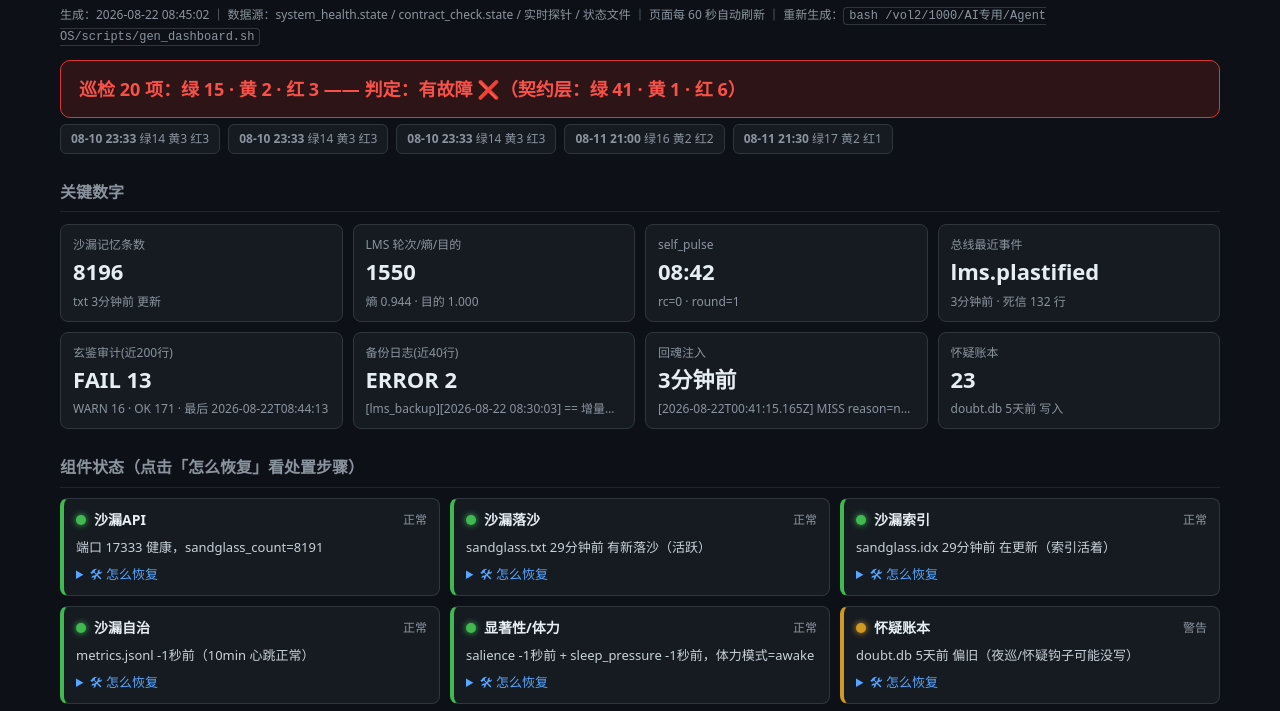
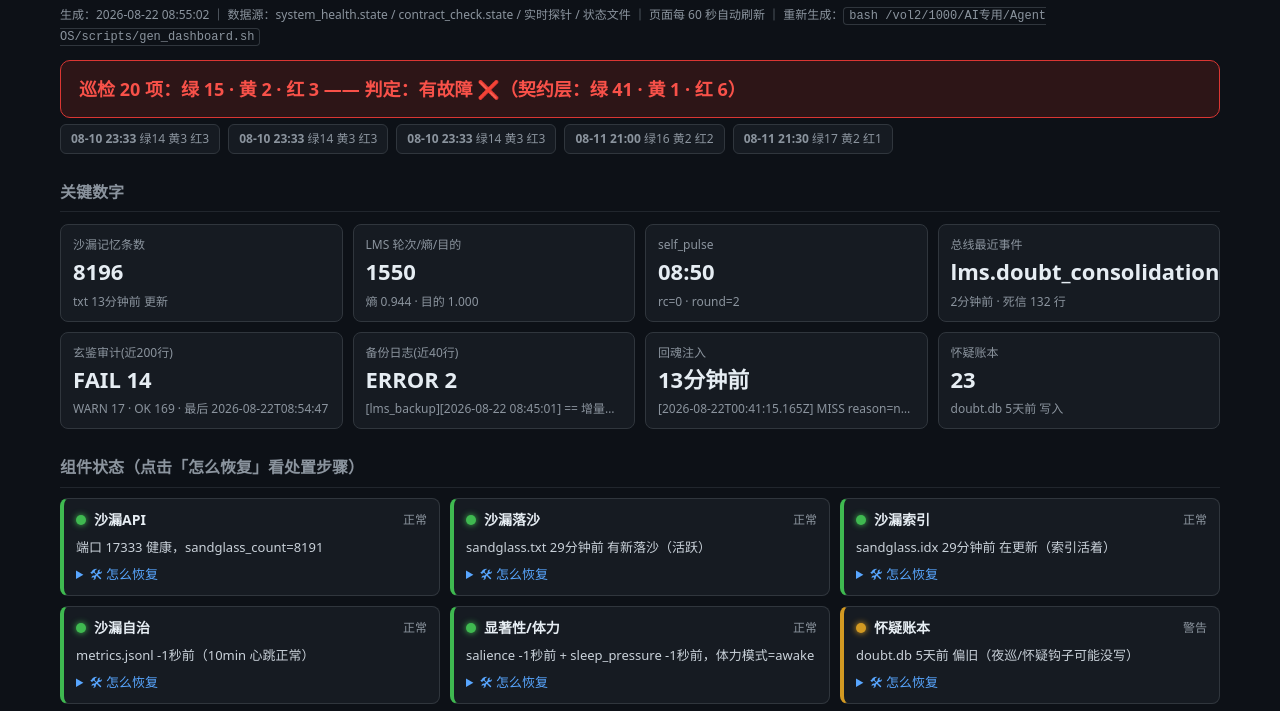
Before and after one commit to tdx1146/agent-os, a plain HTML site: page dashboard.html in a window 1280 px wide. Shown: the part 54-765 px from the top of the page. Drawn offline with Linux system fonts and the light colour scheme.

Commit message:
auto: 2026-08-22 09:00:02 自动提交

```diff
--- a/dashboard.html
+++ b/dashboard.html
@@ -43,19 +43,19 @@ footer { color:#484f58; font-size:12px; margin-top:30px; text-align:center; }
 code { background:#0d1117; border:1px solid #30363d; border-radius:4px; padding:1px 5px; font-size:12px; }
 </style></head><body>
 <h1>🐾 Agent OS 系统健康看板</h1>
-<div class="meta">生成：2026-08-22 08:45:02 ｜ 数据源：system_health.state / contract_check.state / 实时探针 / 状态文件 ｜ 页面每 60 秒自动刷新 ｜ 重新生成：<code>bash /vol2/1000/AI专用/Agent OS/scripts/gen_dashboard.sh</code></div>
+<div class="meta">生成：2026-08-22 08:55:02 ｜ 数据源：system_health.state / contract_check.state / 实时探针 / 状态文件 ｜ 页面每 60 秒自动刷新 ｜ 重新生成：<code>bash /vol2/1000/AI专用/Agent OS/scripts/gen_dashboard.sh</code></div>
 <div class="banner fault">巡检 20 项：绿 15 · 黄 2 · 红 3 —— 判定：有故障 ❌（契约层：绿 41 · 黄 1 · 红 6）</div>
 <div class="hist"><span class="hitem" title="2026-08-10 23:33:20"><b>08-10 23:33</b> 绿14 黄3 红3</span><span class="hitem" title="2026-08-10 23:33:22"><b>08-10 23:33</b> 绿14 黄3 红3</span><span class="hitem" title="2026-08-10 23:33:28"><b>08-10 23:33</b> 绿14 黄3 红3</span><span class="hitem" title="2026-08-11 21:00:02"><b>08-11 21:00</b> 绿16 黄2 红2</span><span class="hitem" title="2026-08-11 21:30:02"><b>08-11 21:30</b> 绿17 黄2 红1</span></div>
 <h2>关键数字</h2>
 
 <div class="keynums">
-  <div class="k"><span class="kl">沙漏记忆条数</span><span class="kv">8196</span><span class="ks">txt 3分钟前 更新</span></div>
+  <div class="k"><span class="kl">沙漏记忆条数</span><span class="kv">8196</span><span class="ks">txt 13分钟前 更新</span></div>
   <div class="k"><span class="kl">LMS 轮次/熵/目的</span><span class="kv">1550</span><span class="ks">熵 0.944 · 目的 1.000</span></div>
-  <div class="k"><span class="kl">self_pulse</span><span class="kv">08:42</span><span class="ks">rc=0 · round=1</span></div>
-  <div class="k"><span class="kl">总线最近事件</span><span class="kv">lms.plastified</span><span class="ks">3分钟前 · 死信 132 行</span></div>
-  <div class="k"><span class="kl">玄鉴审计(近200行)</span><span class="kv">FAIL 13</span><span class="ks">WARN 16 · OK 171 · 最后 2026-08-22T08:44:13</span></div>
-  <div class="k"><span class="kl">备份日志(近40行)</span><span class="kv">ERROR 2</span><span class="ks">[lms_backup][2026-08-22 08:30:03] == 增量镜像完成：593 个文件，1659305149 字节，耗时 2s ==</span></div>
-  <div class="k"><span class="kl">回魂注入</span><span class="kv">3分钟前</span><span class="ks">[2026-08-22T00:41:15.165Z] MISS reason=no-injectable-context（明细见同文件内 MISS 记录）</span></div>
+  <div class="k"><span class="kl">self_pulse</span><span class="kv">08:50</span><span class="ks">rc=0 · round=2</span></div>
+  <div class="k"><span class="kl">总线最近事件</span><span class="kv">lms.doubt_consolidation</span><span class="ks">2分钟前 · 死信 132 行</span></div>
+  <div class="k"><span class="kl">玄鉴审计(近200行)</span><span class="kv">FAIL 14</span><span class="ks">WARN 17 · OK 169 · 最后 2026-08-22T08:54:47</span></div>
+  <div class="k"><span class="kl">备份日志(近40行)</span><span class="kv">ERROR 2</span><span class="ks">[lms_backup][2026-08-22 08:45:01] == 增量镜像开始（snapshots/ → /vol2/1000/AI专用/backups</span></div>
+  <div class="k"><span class="kl">回魂注入</span><span class="kv">13分钟前</span><span class="ks">[2026-08-22T00:41:15.165Z] MISS reason=no-injectable-context（明细见同文件内 MISS 记录）</span></div>
   <div class="k"><span class="kl">怀疑账本</span><span class="kv">23</span><span class="ks">doubt.db 5天前 写入</span></div>
 </div>
 <h2>组件状态（点击「怎么恢复」看处置步骤）</h2>
```
